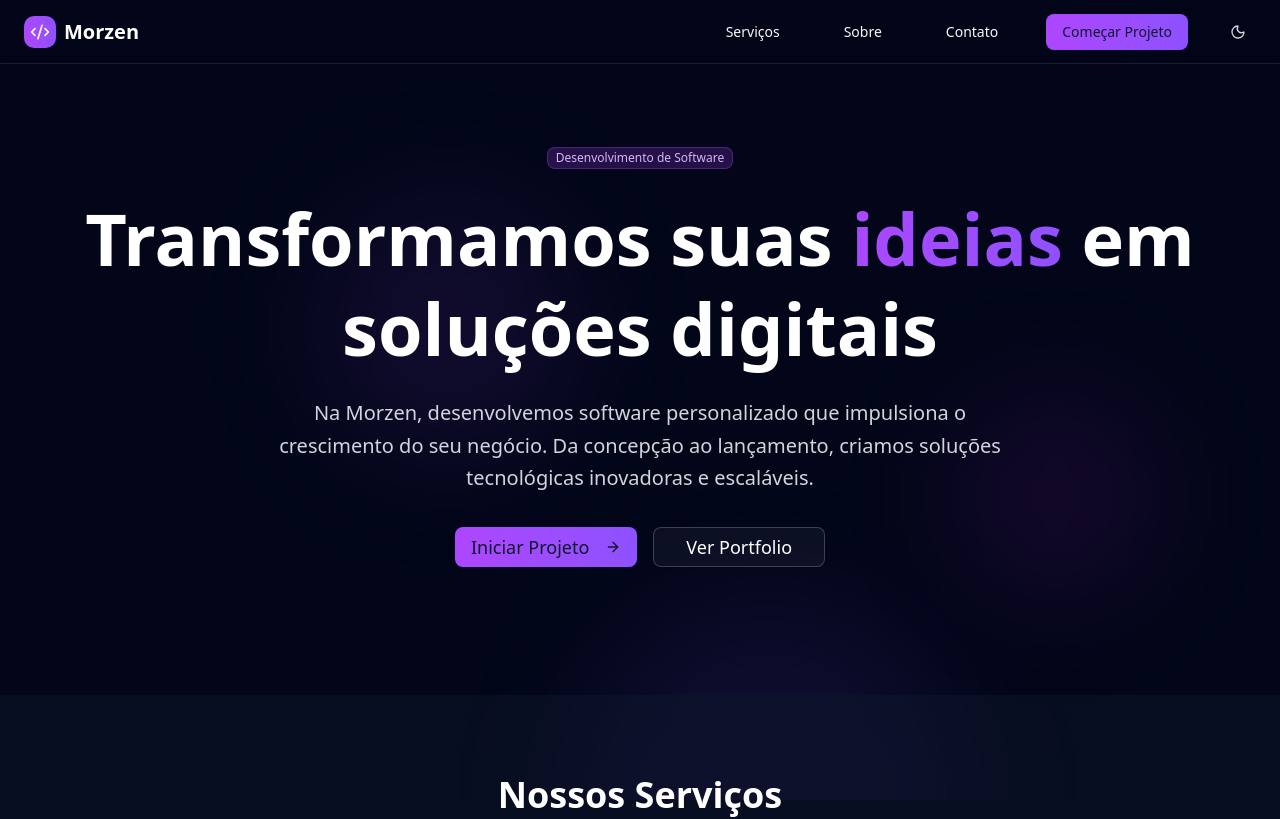
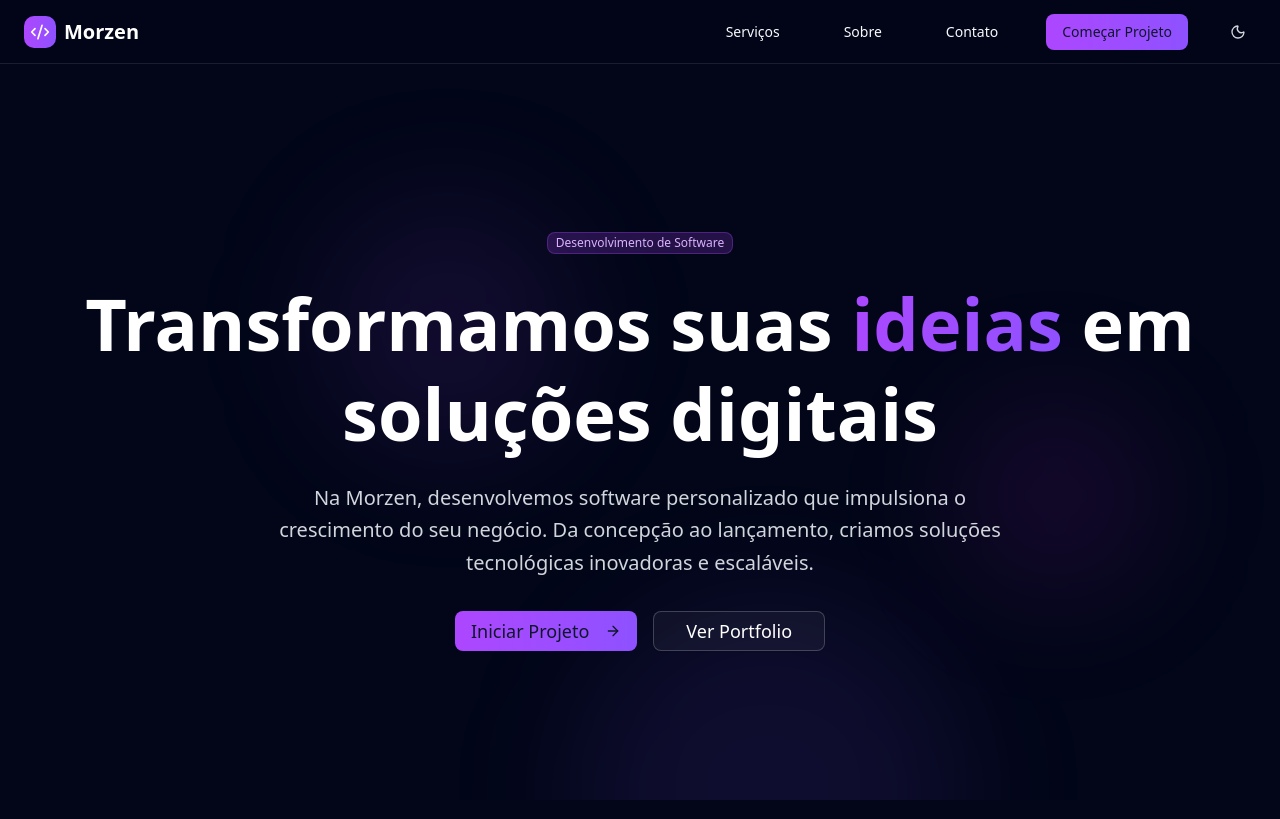
Before and after one commit to jeanpatrickm/Morzen, a Next.js app: page / in a window 1280 px wide. Shown: the top 819 px of the page. Built offline with nearby package versions, Linux system fonts and the light colour scheme.

Commit message:
Hero section is now the full length of the screen

```diff
--- a/src/app/(home)/_components/hero.tsx
+++ b/src/app/(home)/_components/hero.tsx
@@ -4,7 +4,7 @@ import { ArrowRight } from "lucide-react";
 
 export function Hero() {
   return (
-    <section className="relative z-10 pt-20 pb-32 px-4">
+    <section className="relative z-10 pt-20 pb-32 px-4 h-screen flex justify-center items-center">
       <div className="container mx-auto text-center">
         <Badge className="mb-6 bg-purple-500/10 dark:bg-purple-500/20 text-purple-600 dark:text-purple-300 border-purple-500/20 dark:border-purple-500/30">
           Desenvolvimento de Software
```
